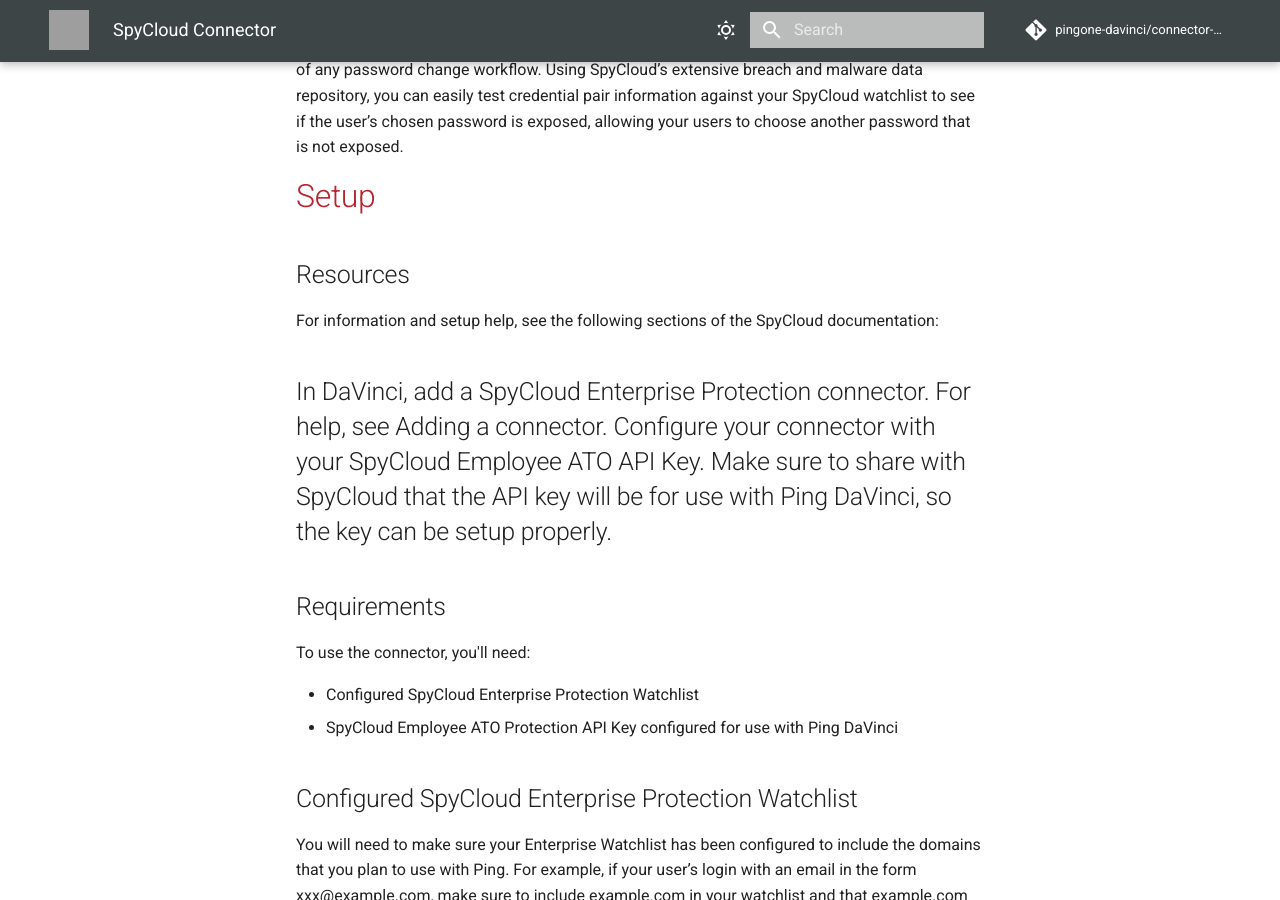
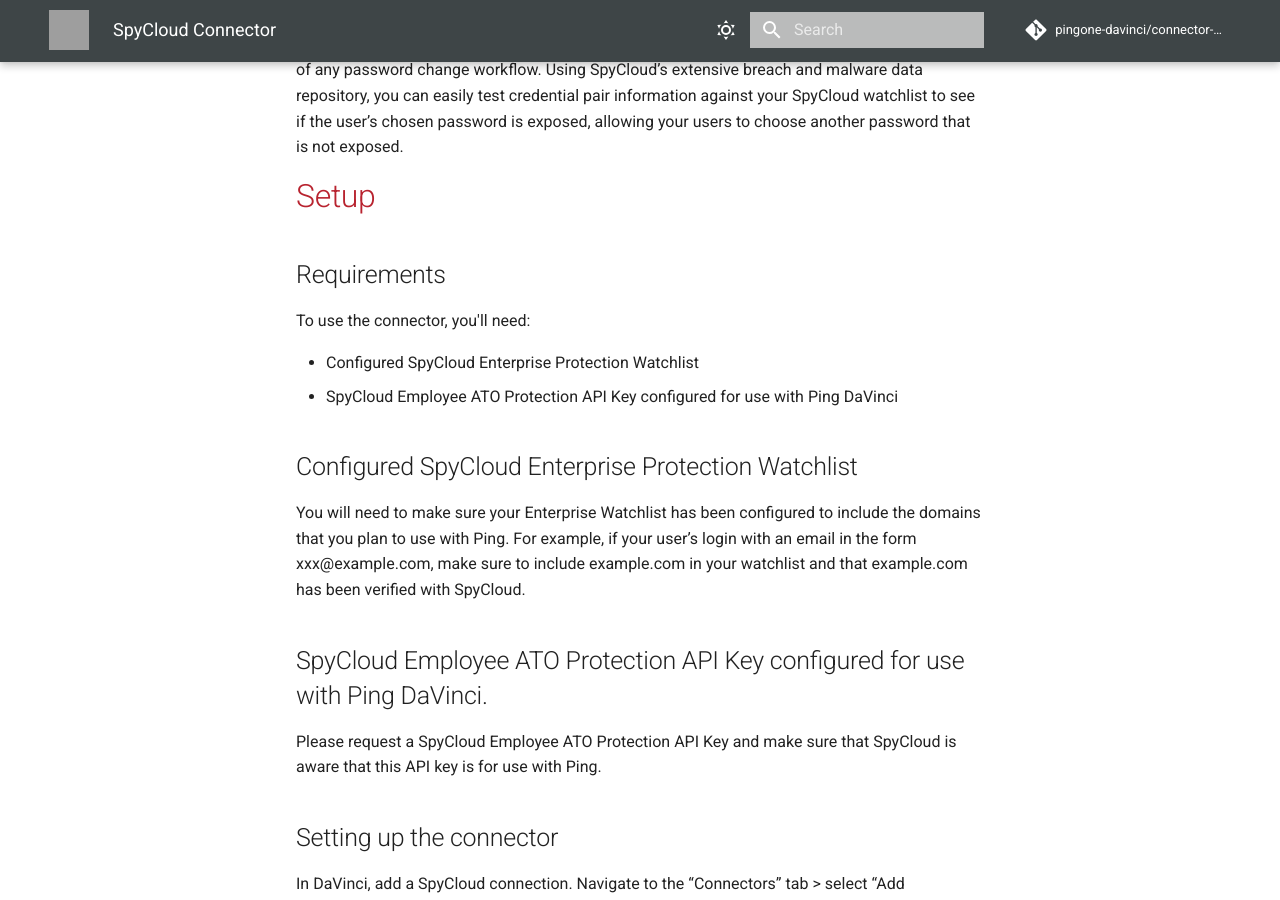
Before and after one commit to pingone-davinci/documentation, an MkDocs documentation site: the page built from docs/spycloud/README.md, in a window 1280 px wide and 900 px high, scrolled down 333 px. Built offline with MkDocs 1.6.1 and Material for MkDocs 9.7.7, drawn with Linux system fonts in a browser that asks for light colours; comment, search, counter and statistics services are not loaded; grey boxes are pictures that could not be loaded.

Commit message:
Update README.md

```diff
--- a/docs/spycloud/README.md
+++ b/docs/spycloud/README.md
@@ -9,14 +9,6 @@
 
 
 # Setup
-
-
-## Resources
-
-For information and setup help, see the following sections of the SpyCloud documentation:
-
-
-##In DaVinci, add a SpyCloud Enterprise Protection connector. For help, see Adding a connector. Configure your connector with your SpyCloud Employee ATO API Key. Make sure to share with SpyCloud that the API key will be for use with Ping DaVinci, so the key can be setup properly.
 
 
 ## Requirements
```
